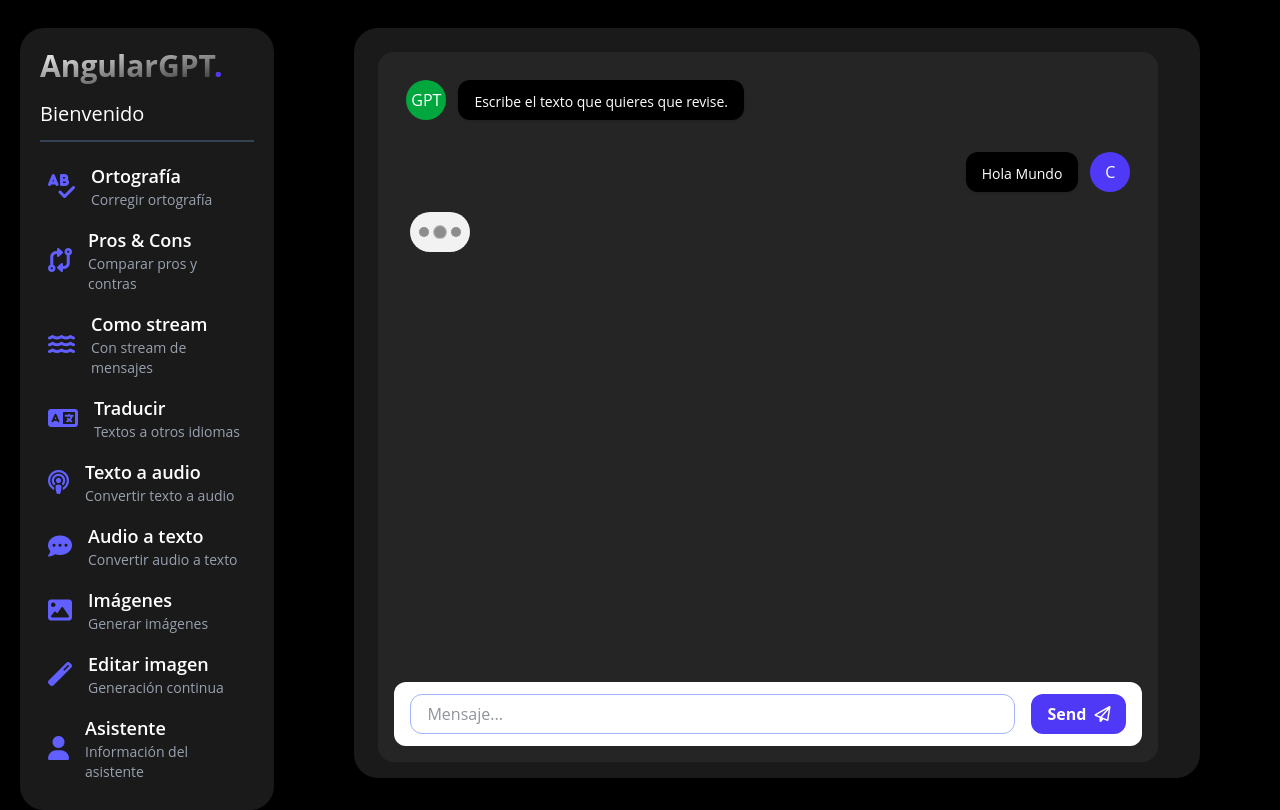
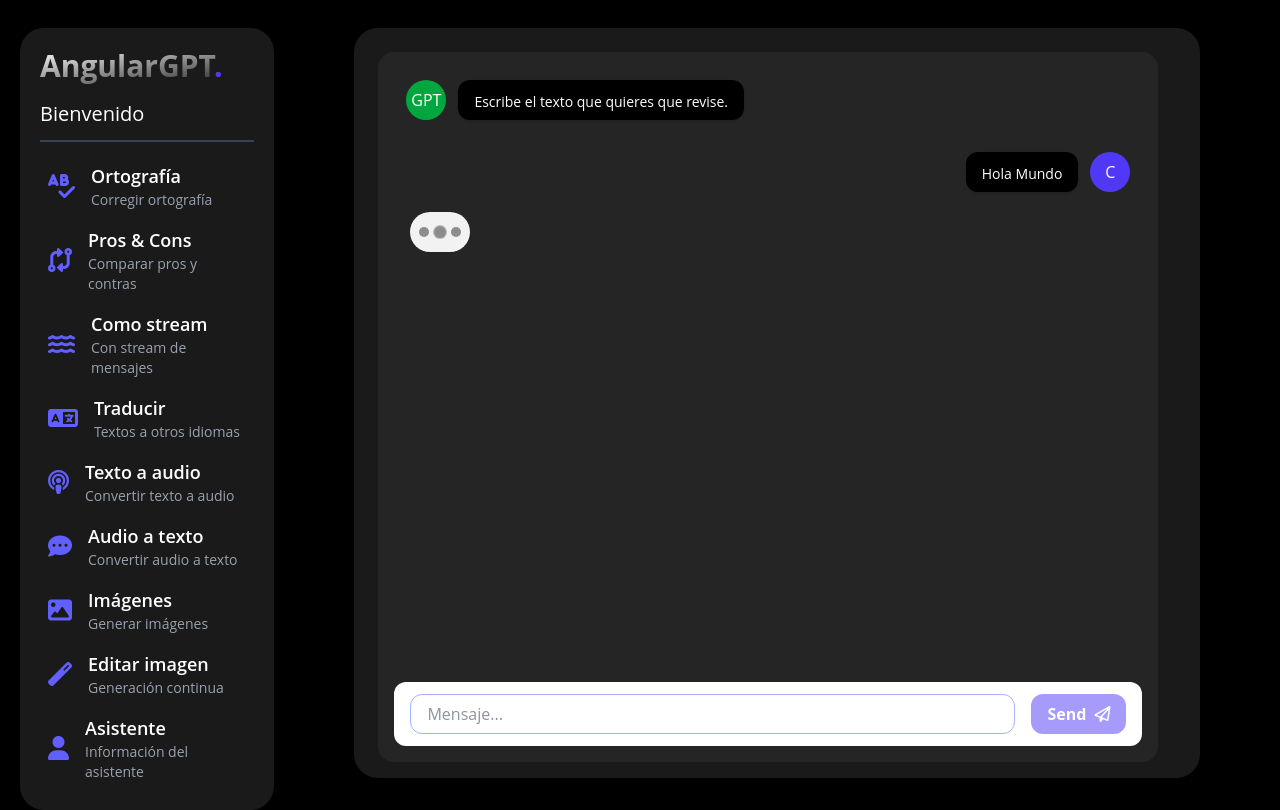
Before and after one commit to verdugo-dev/angularGpt, an Angular app: page /orthography in a window 1280 px wide. Built offline with nearby package versions, Linux system fonts and the light colour scheme.

Commit message:
Adding text message form

```diff
--- a/src/app/presentation/components/text-boxes/textMessageBox/textMessageBox.html
+++ b/src/app/presentation/components/text-boxes/textMessageBox/textMessageBox.html
@@ -3,13 +3,21 @@
   <div class="grow">
     <div class="relative w-full">
 
-      <input formControlName="prompt" type="text" autofocus class="flex w-full border rounded-xl text-gray-800 focus:outline-none focus:border-indigo-300 pl-4 h-10" placeholder="Mensaje...">
+      <input
+        formControlName="prompt"
+        type="text"
+        autofocus
+        class="flex w-full border rounded-xl text-gray-800 focus:outline-none focus:border-indigo-300 pl-4 h-10"
+        placeholder="Mensaje..."
+        [autocomplete]=" disableCorrections ? 'on' : 'off'"
+        [spellcheck]=" disableCorrections ? 'on' : 'off'"
+      >
 
     </div>
   </div>
 
   <div class="ml-4">
-      <button class="btn-primary" type="submit">
+      <button class="btn-primary" type="submit" [disabled]="form.invalid">
         <span class="mr-2">Send</span>
         <i class="fa-regular fa-paper-plane"></i>
       </button>
--- a/src/app/presentation/components/text-boxes/textMessageBox/textMessageBox.ts
+++ b/src/app/presentation/components/text-boxes/textMessageBox/textMessageBox.ts
@@ -11,7 +11,7 @@ import { ReactiveFormsModule, FormBuilder, Validators } from '@angular/forms'
 export class TextMessageBox {
 
   @Input() placeholder: string = "";
-  @Input() disableCorrectrions: boolean = false;
+  @Input() disableCorrections: boolean = false;
 
   @Output() onMessage = new EventEmitter<string>();
 
@@ -25,7 +25,6 @@ export class TextMessageBox {
     if (this.form.invalid) return;
 
     const {prompt} = this.form.value;
-    console.log({prompt})
 
     this.onMessage.emit( prompt ?? "");
     this.form.reset();
--- a/src/app/presentation/pages/ortographyPage/ortographyPage.html
+++ b/src/app/presentation/pages/ortographyPage/ortographyPage.html
@@ -11,6 +11,6 @@
   </div>
 
   <!-- MessageBox -->
-   <app-text-message-box></app-text-message-box>
+   <app-text-message-box placeholder="Escribe aqui lo que deseas" (onMessage)="handleMessage($event)"></app-text-message-box>
 
 </div>
--- a/src/app/presentation/pages/ortographyPage/ortographyPage.ts
+++ b/src/app/presentation/pages/ortographyPage/ortographyPage.ts
@@ -11,5 +11,8 @@ import { TypingLoader } from '@components/typingLoader/typingLoader';
   changeDetection: ChangeDetectionStrategy.OnPush,
 })
 export default class OrtographyPage {
+  handleMessage(prompt: string) {
+    console.log({prompt})
+  }
 
 }
```
